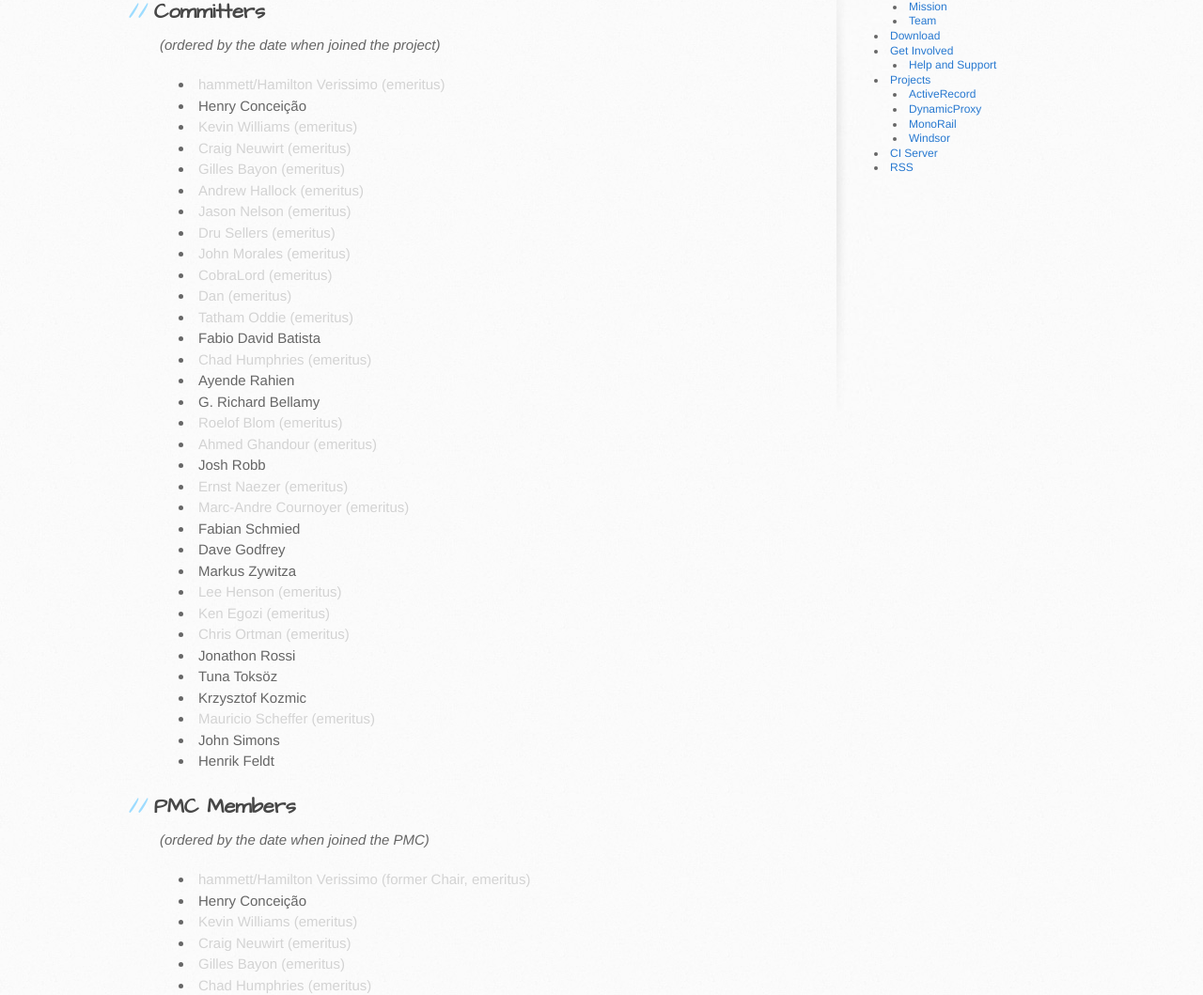
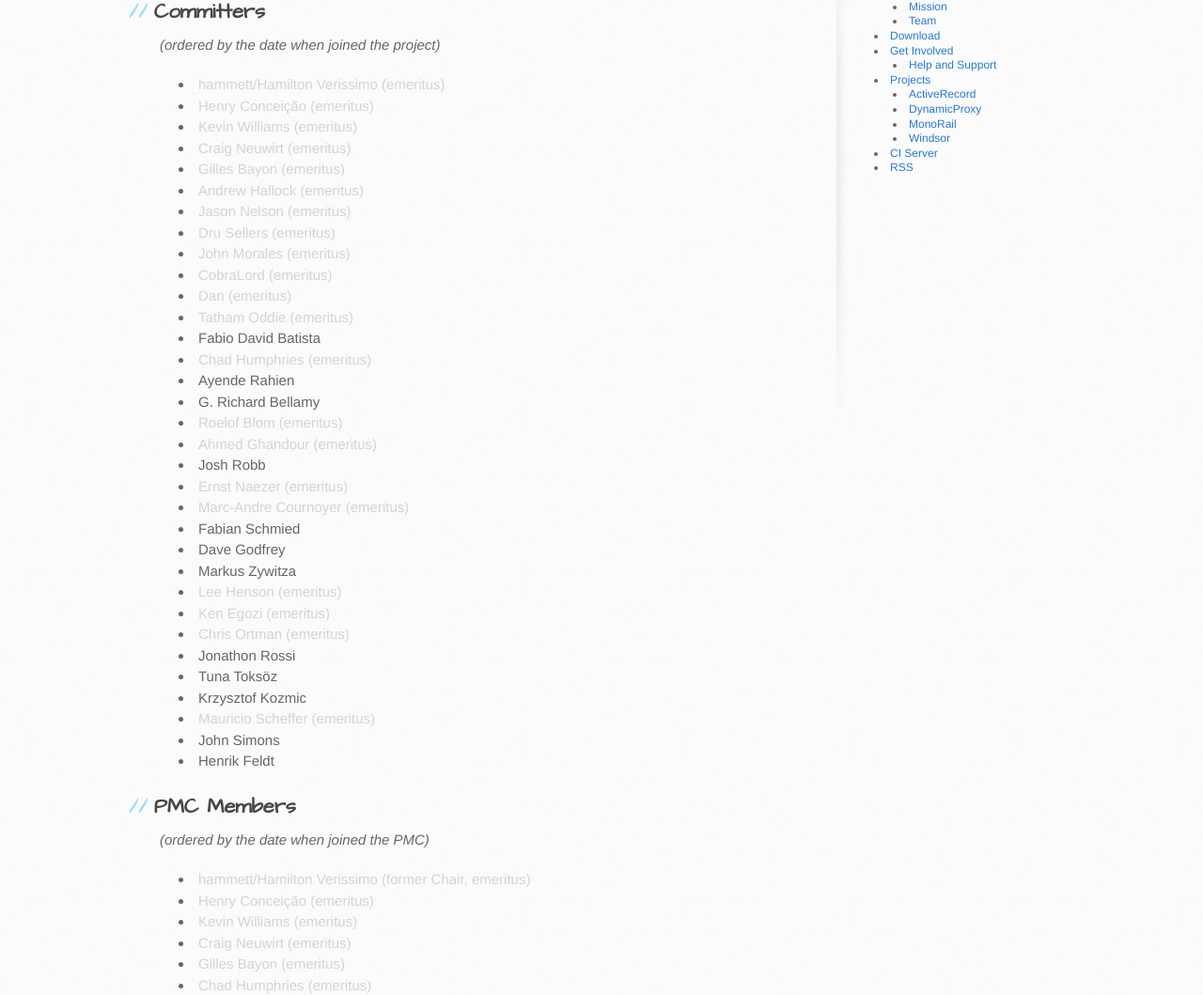
Before and after one commit to castleproject/castleproject.org, a Jekyll site: the page built from about/team.markdown, in a window 1280 px wide. Shown: the part 333-1392 px from the top of the page at 94% size. Built offline with Jekyll 4.4.1, drawn with Linux system fonts in a browser that asks for light colours.

Commit message:
Mark Henry emeritus

```diff
--- a/about/team.markdown
+++ b/about/team.markdown
@@ -8,7 +8,7 @@
 *(ordered by the date when joined the project)*
 
 * <span style="color: lightgray">hammett/Hamilton Verissimo (emeritus)</span>
-* Henry Conceição
+* <span style="color: lightgray">Henry Conceição (emeritus)</span>
 * <span style="color: lightgray">Kevin Williams (emeritus)</span>
 * <span style="color: lightgray">Craig Neuwirt (emeritus)</span>
 * <span style="color: lightgray">Gilles Bayon (emeritus)</span>
@@ -45,7 +45,7 @@
 *(ordered by the date when joined the PMC)*
 
 * <span style="color: lightgray">hammett/Hamilton Verissimo (former Chair, emeritus)</span>
-* Henry Conceição
+* <span style="color: lightgray">Henry Conceição (emeritus)</span>
 * <span style="color: lightgray">Kevin Williams (emeritus)</span>
 * <span style="color: lightgray">Craig Neuwirt (emeritus)</span>
 * <span style="color: lightgray">Gilles Bayon (emeritus)</span>
```
